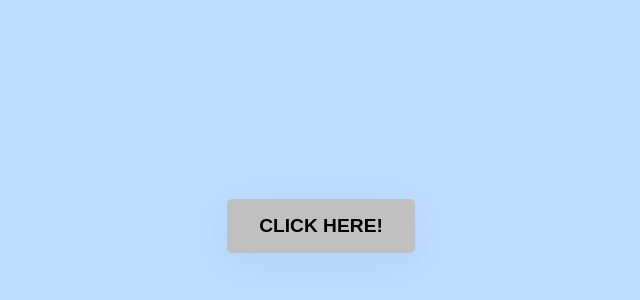
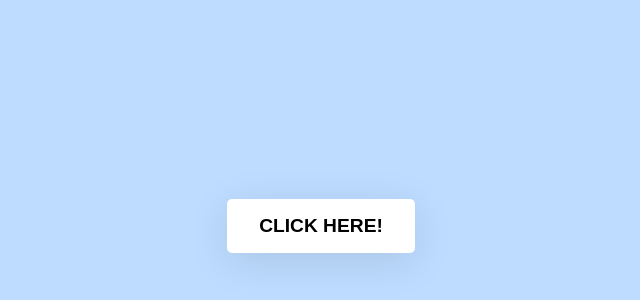
Before and after one commit to Saurabhdaswant/atharva, a plain HTML site: page index.html in a window 1280 px wide. Shown: the part 174-474 px from the top of the page, without its empty margins (319-959 px from the left). Drawn offline with Linux system fonts and the light colour scheme.

Commit message:
updated cool stuff

```diff
--- a/style.css
+++ b/style.css
@@ -26,6 +26,6 @@ main {
   padding: 1rem 2rem;
   border-radius: 5px;
   border: none;
-  background-color: silver;
-  box-shadow: rgb(0 0 0 / 5%) 0px 8px 40px;
+  background: white;
+  box-shadow: rgb(0 0 0 / 10%) 0px 8px 40px;
 }
```
